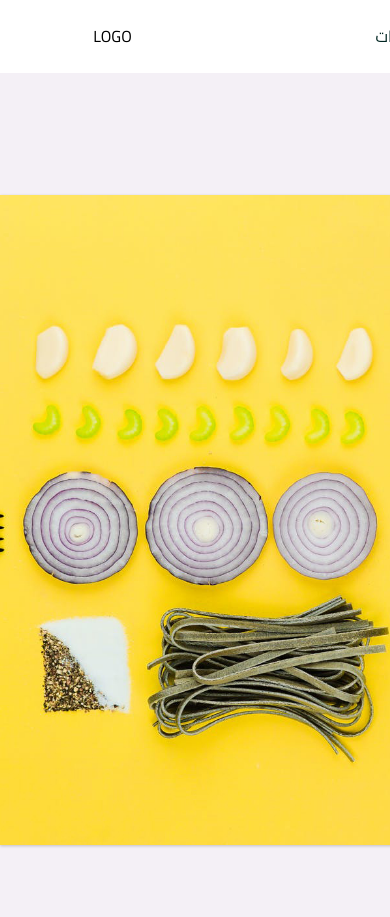
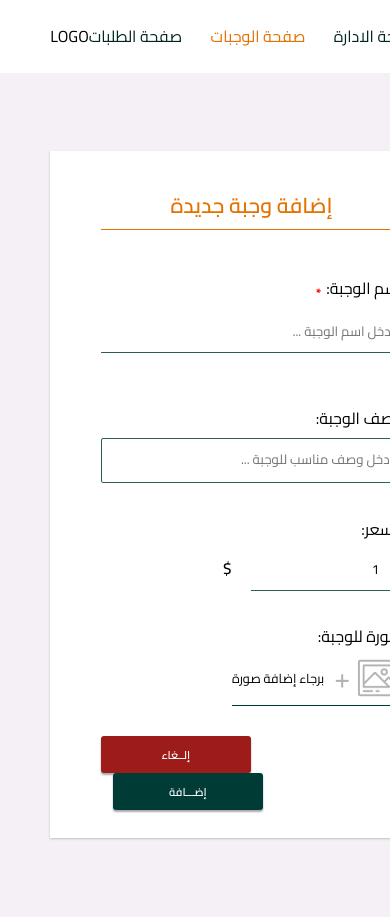
Before and after one commit to sohepalslamat/Delivery-of-meals, a Flask app: page /admin/meals/add_meal in a window 390 px wide; the page is wider, and only the part inside the window is pictured. Run offline with Flask 2, Linux system fonts and the light colour scheme.

Commit message:
simple changes

```diff
--- a/static/style/style.css
+++ b/static/style/style.css
@@ -857,3 +857,14 @@
     grid-template-columns: 1fr;
   }
 }
+
+@media only screen and (max-width: 600px) {
+  .main-container > div {
+    height: 100%;
+    grid-template-columns: 100%;
+  }
+
+  .main-form-image {
+    display: none;
+  }
+}
--- a/templates/show-meals-for-users.html
+++ b/templates/show-meals-for-users.html
@@ -49,7 +49,10 @@
         <div>
           {% for meal in meals %}
           <div class="meal">
-            <p class="meal-header">{{ meal.name }}</p>
+            <div>
+              <span class="meal-header">{{ meal.name }}</span>
+              <span>$5</span>
+            </div>
 
             <div>
               <a href="{{url_for('meal_details',id = meal.id)}}">
```
Also changed, not shown: d_m.db, static/images/meals/FB_IMG_1510612475320.jpg (added).
